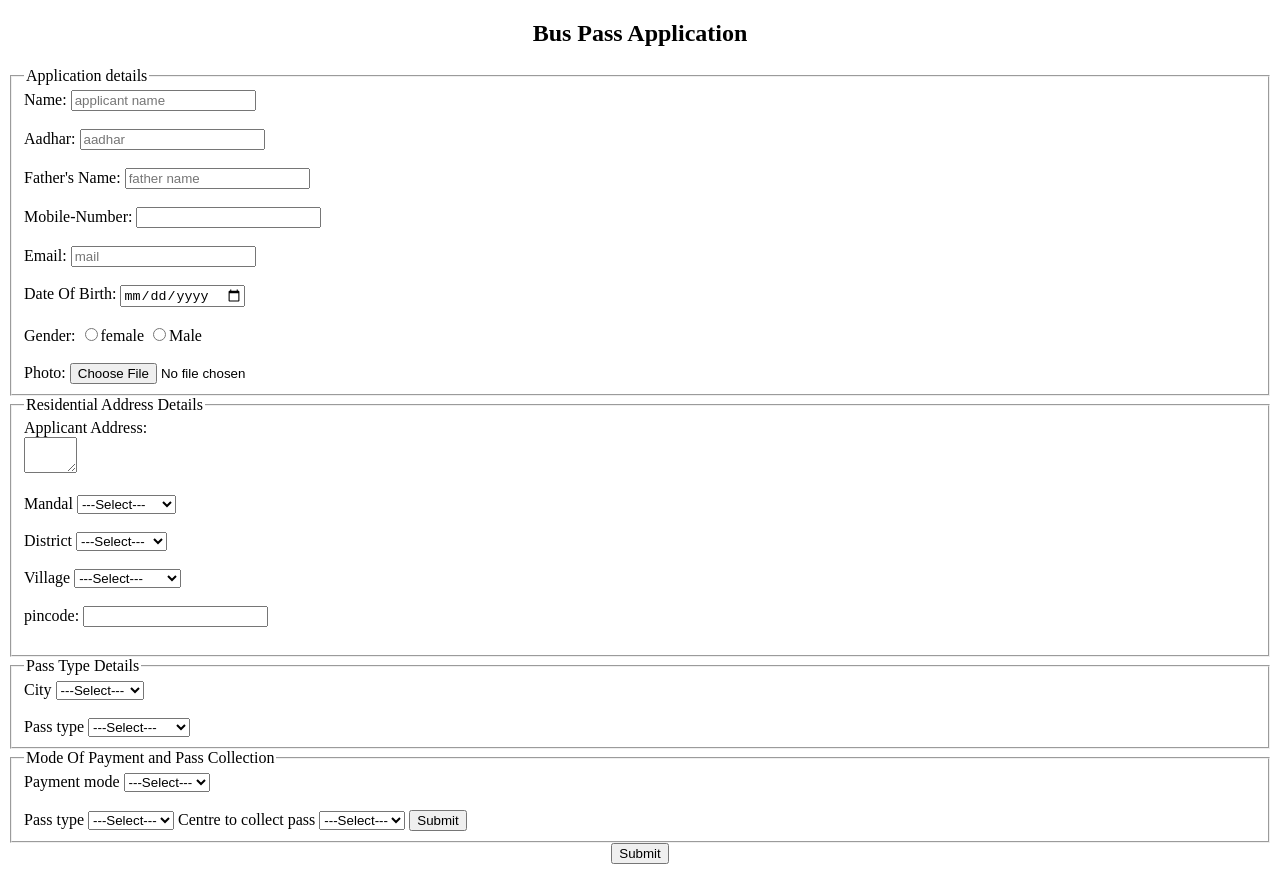
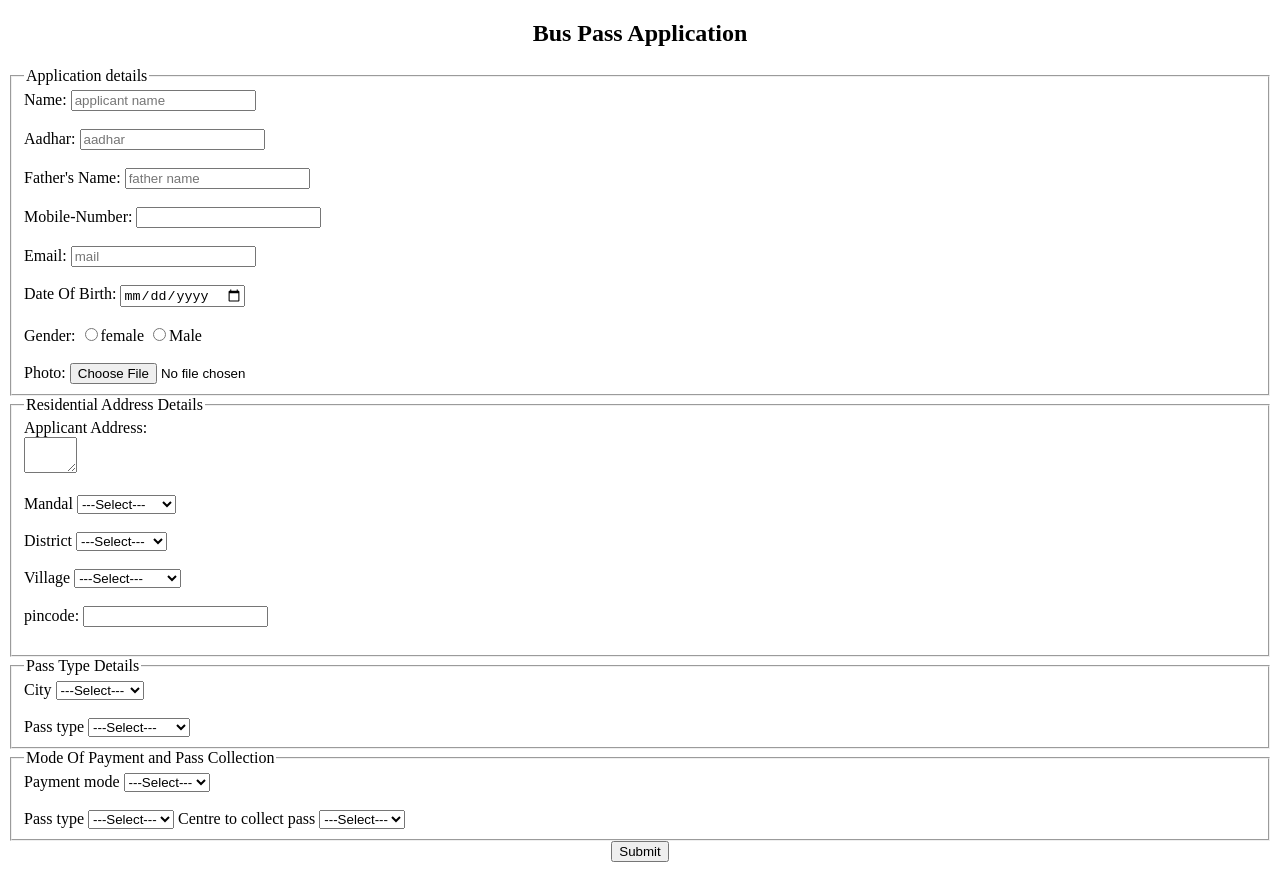
Before and after one commit to SabithaDudekula/Table, a plain HTML site: page forms/pattern2.html in a window 1280 px wide. Drawn offline with Linux system fonts and the light colour scheme.

Commit message:
Update pattern2.html

```diff
--- a/forms/pattern2.html
+++ b/forms/pattern2.html
@@ -132,7 +132,7 @@
         <option value="---Select---" disabled selected>---Select---</option>
         <option value="at counter">at counter</option>
         </select>
-                <input type="submit">
+
 
 
 
```
